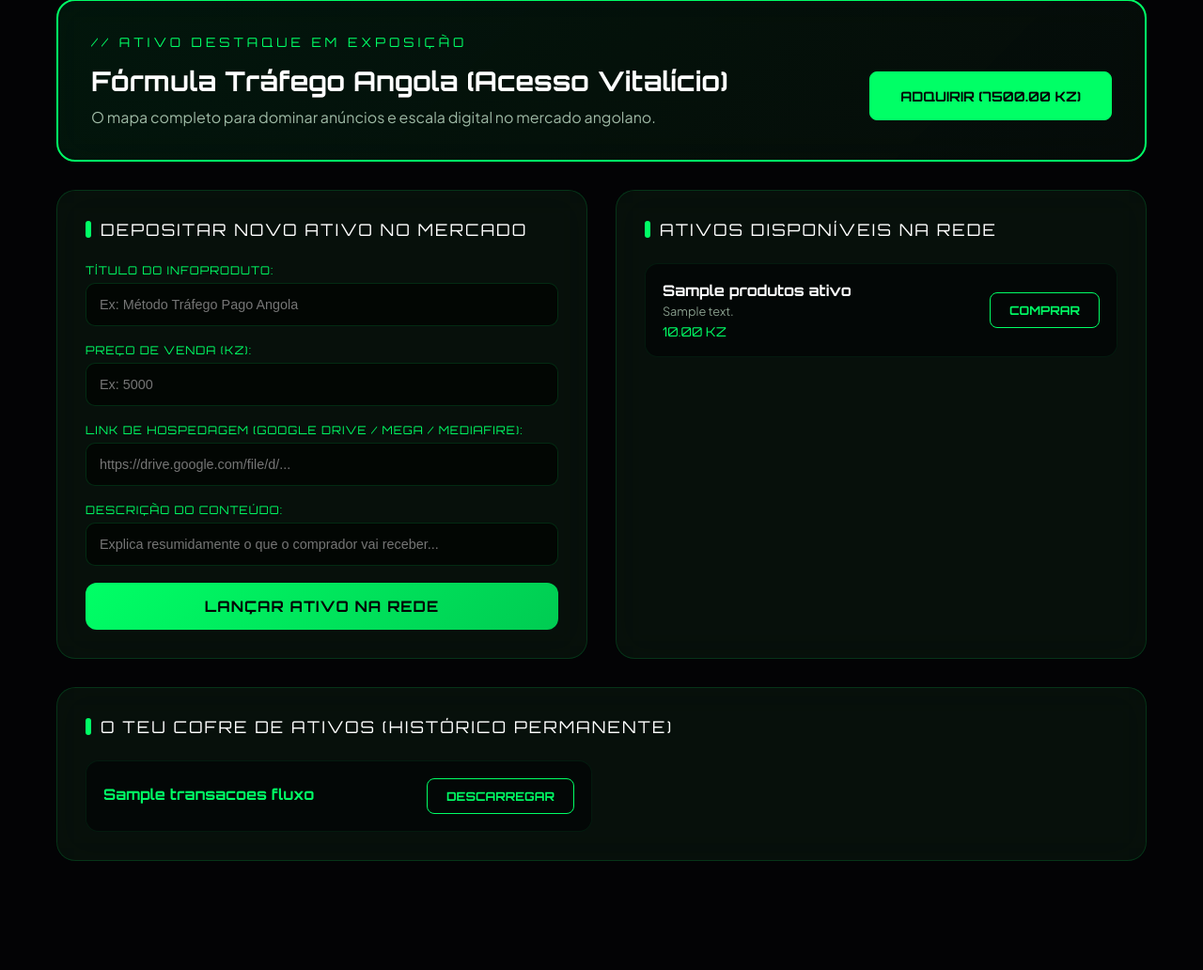
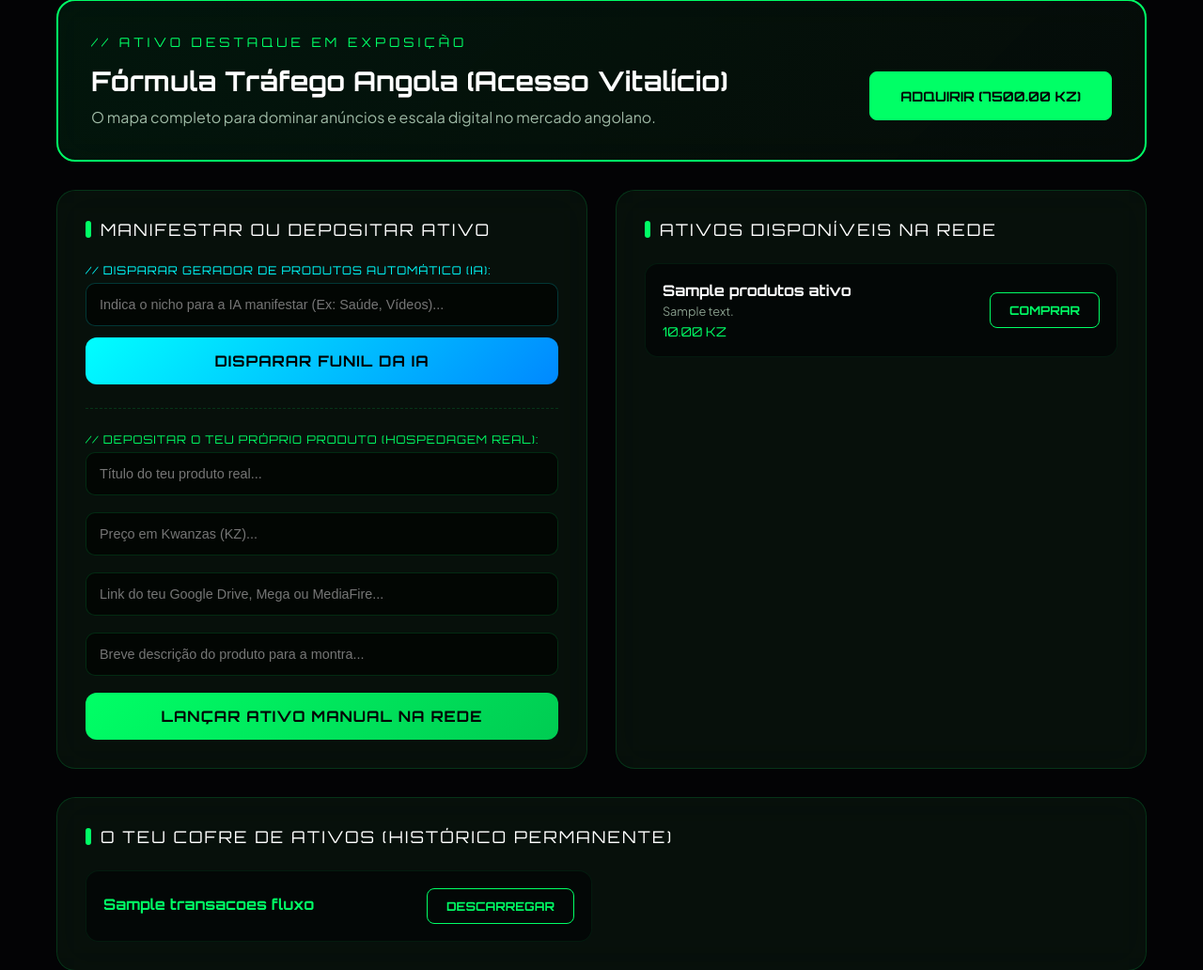
Before and after one commit to vagalume90/VAGALUME90, a Flask app: page /modulo/mercado in a window 1280 px wide. Shown: the part 166-1198 px from the top of the page at 94% size. Before the commit the page ends 1082 px from the top, so only its background shows below. Run offline with Flask 3, Linux system fonts and the light colour scheme; a database or web service that is not in the repository returns one stand-in record (values such as "Sample title"); some libraries are stand-ins or nearby versions.

Commit message:
Update mercado.html for active deposit features

```diff
--- a/templates/mercado.html
+++ b/templates/mercado.html
@@ -72,21 +72,22 @@ label { font-size: 0.75rem; color: var(--neon-pulse); font-family: var(--font-fu
   </div>
 
   <div class="card-universo">
-    <div class="card-title">DEPOSITAR NOVO ATIVO NO MERCADO</div>
+    <div class="card-title">MANIFESTAR OU DEPOSITAR ATIVO</div>
 
-    <label>TÍTULO DO INFOPRODUTO:</label>
-    <input type="text" id="titulo-prod" class="input-universo" placeholder="Ex: Método Tráfego Pago Angola">
+    <div style="border-bottom: 1px dashed var(--glass-border); padding-bottom: 25px; margin-bottom: 25px;">
+      <label style="color: #00FFFF;">// DISPARAR GERADOR DE PRODUTOS AUTOMÁTICO (IA):</label>
+      <input type="text" id="nicho-ia" class="input-universo" placeholder="Indica o nicho para a IA manifestar (Ex: Saúde, Vídeos)..." style="margin-bottom: 12px; border-color: rgba(0, 255, 255, 0.2);">
+      <button class="btn-portal" style="background: linear-gradient(135deg, #00FFFF 0%, #0088FF 100%); color: #000;" onclick="dispararGeradorIA()">DISPARAR FUNIL DA IA</button>
+    </div>
 
-    <label>PREÇO DE VENDA (KZ):</label>
-    <input type="number" id="preco-prod" class="input-universo" placeholder="Ex: 5000">
-
-    <label>LINK DE HOSPEDAGEM (GOOGLE DRIVE / MEGA / MEDIAFIRE):</label>
-    <input type="url" id="url-prod" class="input-universo" placeholder="https://drive.google.com/file/d/...">
-
-    <label>DESCRIÇÃO DO CONTEÚDO:</label>
-    <input type="text" id="desc-prod" class="input-universo" placeholder="Explica resumidamente o que o comprador vai receber...">
-
-    <button class="btn-portal" onclick="depositarAtivo()">LANÇAR ATIVO NA REDE</button>
+    <div>
+      <label>// DEPOSITAR O TEU PRÓPRIO PRODUTO (HOSPEDAGEM REAL):</label>
+      <input type="text" id="titulo-prod" class="input-universo" placeholder="Título do teu produto real...">
+      <input type="number" id="preco-prod" class="input-universo" placeholder="Preço em Kwanzas (KZ)...">
+      <input type="url" id="url-prod" class="input-universo" placeholder="Link do teu Google Drive, Mega ou MediaFire...">
+      <input type="text" id="desc-prod" class="input-universo" placeholder="Breve descrição do produto para a montra...">
+      <button class="btn-portal" onclick="depositarAtivoManual()">LANÇAR ATIVO MANUAL NA REDE</button>
+    </div>
   </div>
 
   <div class="card-universo">
@@ -104,7 +105,7 @@ label { font-size: 0.75rem; color: var(--neon-pulse); font-family: var(--font-fu
         </div>
         {% endfor %}
       {% else %}
-        <p style="padding: 20px; color: rgba(255,255,255,0.3); text-align: center;">Nenhum produto depositado no Neon até ao momento.</p>
+        <p style="padding: 20px; color: rgba(255,255,255,0.3); text-align: center;">Nenhum produto em catálogo. Usa o painel lateral para popular o Neon.</p>
       {% endif %}
     </div>
   </div>
@@ -120,7 +121,7 @@ label { font-size: 0.75rem; color: var(--neon-pulse); font-family: var(--font-fu
         </div>
         {% endfor %}
       {% else %}
-        <p style="padding: 20px; color: rgba(255,255,255,0.3); grid-column: span 2; text-align: center;">Os teus ativos validados e liberados aparecerão aqui após verificação.</p>
+        <p style="padding: 20px; color: rgba(255,255,255,0.3); grid-column: span 2; text-align: center;">Os teus ativos validados e liberados aparecerão aqui após verificação do suporte.</p>
       {% endif %}
     </div>
   </div>
@@ -152,41 +153,59 @@ async function comprarProduto(id) {
       alert("Erro do Sistema: " + (data.error || "Recusa de processamento."));
     }
   } catch (err) {
-    alert("Falha crítica de conexão à API.");
+    alert("Falha crítica de conexão com o servidor.");
   }
 }
 
-async function depositarAtivo() {
+async function dispararGeradorIA() {
+  const tema = document.getElementById('nicho-ia').value;
+  if (!tema) return alert("Por favor, digita um nicho para o gerador de IA!");
+
+  try {
+    const res = await fetch('/api/mercado/gerar-infoproduto', {
+      method: 'POST',
+      headers: { 'Content-Type': 'application/json' },
+      body: JSON.stringify({ tipo: 'ia', tema: tema })
+    });
+    const data = await res.json();
+    if (data.success) {
+      alert("✅ O Vagalume Core IA manifestou um novo infoproduto no catálogo!");
+      window.location.reload();
+    }
+  } catch (err) {
+    alert("Erro ao acionar o gerador de IA.");
+  }
+}
+
+async function depositarAtivoManual() {
   const titulo = document.getElementById('titulo-prod').value;
   const preco = document.getElementById('preco-prod').value;
   const url = document.getElementById('url-prod').value;
   const desc = document.getElementById('desc-prod').value;
 
   if (!titulo || !preco || !url) {
-    return alert("⚠️ Por favor, preenche o Título, o Preço e insere o Link de Hospedagem!");
+    return alert("⚠️ Preenche o Título, o Preço e insere o Link do teu Drive/Mega!");
   }
 
   try {
-    const res = await fetch('/api/mercado/generar-infoproduto', {
+    const res = await fetch('/api/mercado/gerar-infoproduto', {
       method: 'POST',
       headers: { 'Content-Type': 'application/json' },
       body: JSON.stringify({
+        tipo: 'manual',
         titulo: titulo,
         preco: parseFloat(preco),
         download_url: url,
         descricao: desc
       })
     });
-
     const data = await res.json();
     if (data.success) {
-      alert("✅ Ativo depositado e hospedado com sucesso no Neon PostgreSQL!");
+      alert("✅ Teu ativo real foi hospedado e registado com sucesso no Neon!");
       window.location.reload();
-    } else {
-      alert("Erro ao depositar: " + data.error);
     }
   } catch (err) {
-    alert("Falha na comunicação com o servidor.");
+    alert("Falha ao comunicar depósito manual.");
   }
 }
 </script>
```
